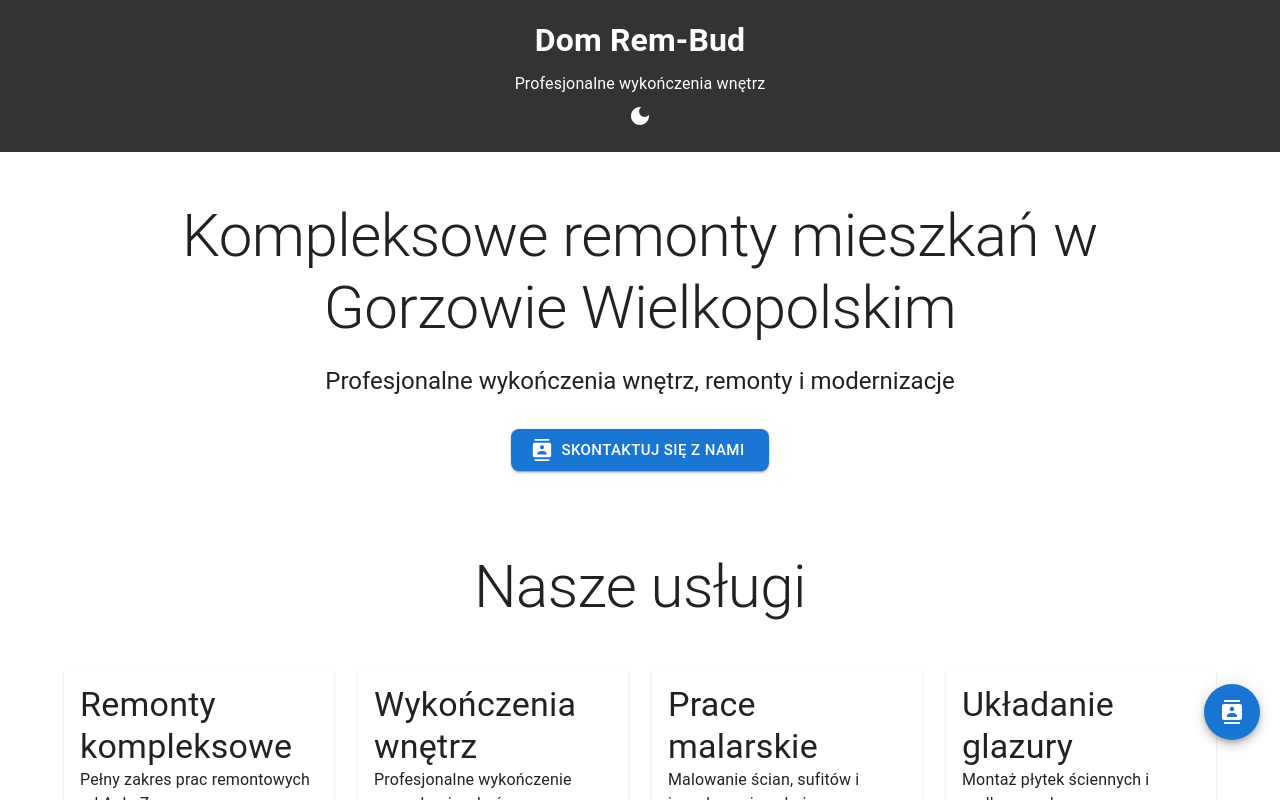
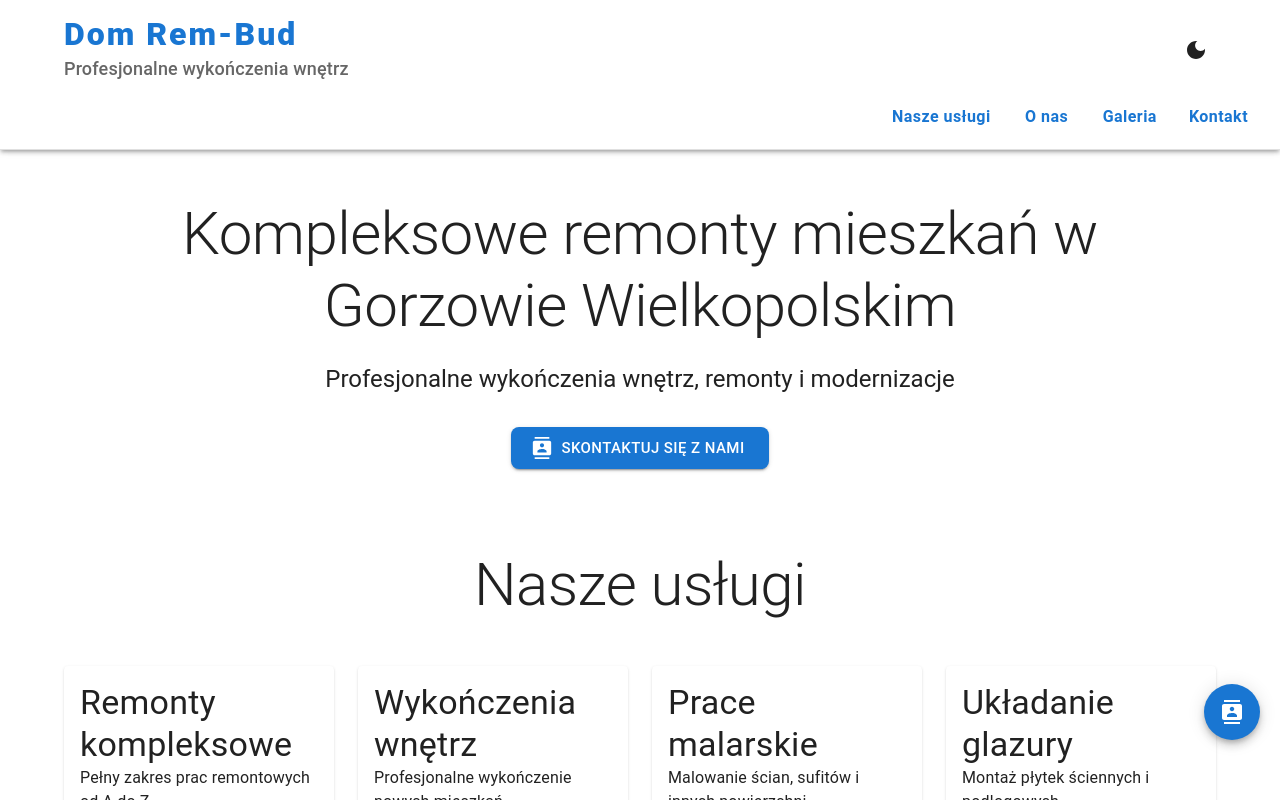
Before and after one commit to MishanyaZh/dom-rem-bud, a Next.js app: page / in a window 1280 px wide. Built offline with nearby package versions, Linux system fonts and the light colour scheme.

Commit message:
improve header, add nav, burger, scroll

```diff
--- a/src/app/components/AboutSection.tsx
+++ b/src/app/components/AboutSection.tsx
@@ -5,7 +5,10 @@ import { motion } from 'framer-motion';
 
 const AboutSection = () => {
   return (
-    <Box sx={{ py: 4, bgcolor: 'background.default', overflow: 'hidden' }}>
+    <Box
+      id="about"
+      sx={{ py: 4, bgcolor: 'background.default', overflow: 'hidden' }}
+    >
       <Container>
         <motion.div
           initial={{ opacity: 0, y: 20 }}
--- a/src/app/components/ContactsSection.tsx
+++ b/src/app/components/ContactsSection.tsx
@@ -39,7 +39,7 @@ const ContactsSection = () => {
   );
 
   return (
-    <Box sx={{ py: 4, position: 'relative', overflow: 'hidden' }}>
+    <Box id="contact" sx={{ py: 4, position: 'relative', overflow: 'hidden' }}>
       <Container>
         <motion.div
           initial={{ opacity: 0, y: 20 }}
--- a/src/app/components/GallerySection.tsx
+++ b/src/app/components/GallerySection.tsx
@@ -36,7 +36,7 @@ const itemVariants = {
 
 export default function GallerySection({ images }: GallerySectionProps) {
   return (
-    <Box sx={{ py: 4, overflow: 'hidden' }}>
+    <Box id="gallery" sx={{ py: 4, overflow: 'hidden' }}>
       <Container>
         <motion.div
           initial={{ opacity: 0, y: -20 }}
--- /dev/null
+++ b/src/app/components/Header.tsx
@@ -0,0 +1,60 @@
+'use client';
+
+import { Box, Typography, Container } from '@mui/material';
+import ThemeToggleButton from './ThemeToggleButton';
+import Navbar from './Navbar';
+
+export default function Header() {
+  return (
+    <Box
+      component="header"
+      sx={{
+        position: 'sticky',
+        top: 0,
+        zIndex: 1,
+        bgcolor: 'background.paper',
+        boxShadow: 3,
+        borderBottom: 1,
+        borderColor: 'divider',
+      }}
+    >
+      <Container
+        sx={{
+          display: 'flex',
+          alignItems: 'center',
+          paddingTop: 2,
+          paddingBottom: 0,
+          gap: 3,
+          flexWrap: { xs: 'wrap', md: 'nowrap' },
+        }}
+      >
+        <Box sx={{ flexGrow: 1 }}>
+          <Typography
+            variant="h1"
+            sx={{
+              fontSize: { xs: 24, md: 32 },
+              fontWeight: 800,
+              letterSpacing: 2,
+              color: 'primary.main',
+              m: 0,
+            }}
+          >
+            Dom Rem-Bud
+          </Typography>
+          <Typography
+            variant="subtitle1"
+            sx={{
+              color: 'text.secondary',
+              fontWeight: 500,
+              fontSize: { xs: 14, md: 18 },
+            }}
+          >
+            Profesjonalne wykończenia wnętrz
+          </Typography>
+        </Box>
+        <ThemeToggleButton />
+      </Container>
+      <Navbar />
+    </Box>
+  );
+}
--- /dev/null
+++ b/src/app/components/Navbar.tsx
@@ -0,0 +1,121 @@
+'use client';
+
+import React, { useState } from 'react';
+import {
+  AppBar,
+  Toolbar,
+  IconButton,
+  Box,
+  Drawer,
+  List,
+  ListItem,
+  ListItemButton,
+  ListItemText,
+  useMediaQuery,
+  useTheme,
+  Button,
+} from '@mui/material';
+import MenuIcon from '@mui/icons-material/Menu';
+import CloseIcon from '@mui/icons-material/Close';
+
+const navLinks = [
+  { label: 'Nasze usługi', href: '#services' },
+  { label: 'O nas', href: '#about' },
+  { label: 'Galeria', href: '#gallery' },
+  { label: 'Kontakt', href: '#contact' },
+];
+
+const scrollToSection = (id: string) => {
+  const el = document.getElementById(id);
+  if (el) {
+    el.scrollIntoView({ behavior: 'smooth', block: 'start' });
+  }
+};
+
+export default function Navbar() {
+  const [drawerOpen, setDrawerOpen] = useState(false);
+  const theme = useTheme();
+  const isMobile = useMediaQuery(theme.breakpoints.down('md'));
+
+  const handleNavClick = (href: string) => {
+    setDrawerOpen(false);
+    const id = href.replace('#', '');
+    setTimeout(() => scrollToSection(id), 100);
+  };
+
+  return (
+    <Box sx={{ width: '100%' }}>
+      <AppBar
+        position="static"
+        color="default"
+        elevation={0}
+        sx={{
+          bgcolor: 'transparent',
+          border: 'none',
+          boxShadow: 'none',
+        }}
+      >
+        <Toolbar sx={{ justifyContent: 'flex-end', minHeight: 56, px: 0 }}>
+          {isMobile ? (
+            <>
+              <IconButton
+                edge="end"
+                color="inherit"
+                onClick={() => setDrawerOpen(true)}
+                sx={{ mr: 2 }}
+              >
+                <MenuIcon fontSize="large" />
+              </IconButton>
+              <Drawer
+                anchor="right"
+                open={drawerOpen}
+                onClose={() => setDrawerOpen(false)}
+                ModalProps={{ keepMounted: true }}
+                PaperProps={{
+                  sx: {
+                    bgcolor: 'background.paper',
+                    width: '100vw',
+                    height: '100vh',
+                    maxWidth: '100vw',
+                    position: 'fixed',
+                    top: 0,
+                    left: 0,
+                    zIndex: 2001,
+                  },
+                }}
+              >
+                <Box sx={{ display: 'flex', justifyContent: 'flex-end', p: 2 }}>
+                  <IconButton onClick={() => setDrawerOpen(false)}>
+                    <CloseIcon fontSize="large" />
+                  </IconButton>
+                </Box>
+                <List>
+                  {navLinks.map((link) => (
+                    <ListItem key={link.href} disablePadding>
+                      <ListItemButton onClick={() => handleNavClick(link.href)}>
+                        <ListItemText primary={link.label} />
+                      </ListItemButton>
+                    </ListItem>
+                  ))}
+                </List>
+              </Drawer>
+            </>
+          ) : (
+            <Box sx={{ display: 'flex', gap: 2 }}>
+              {navLinks.map((link) => (
+                <Button
+                  key={link.href}
+                  color="primary"
+                  sx={{ fontWeight: 600, fontSize: 16, textTransform: 'none' }}
+                  onClick={() => handleNavClick(link.href)}
+                >
+                  {link.label}
+                </Button>
+              ))}
+            </Box>
+          )}
+        </Toolbar>
+      </AppBar>
+    </Box>
+  );
+}
--- a/src/app/components/ServicesSection.tsx
+++ b/src/app/components/ServicesSection.tsx
@@ -51,7 +51,7 @@ const itemVariants = {
 
 export default function ServicesSection() {
   return (
-    <Box sx={{ py: 4, overflow: 'hidden' }}>
+    <Box id="services" sx={{ py: 4, overflow: 'hidden' }}>
       <Container>
         <motion.div
           initial={{ opacity: 0, y: -20 }}
--- a/src/app/layout.tsx
+++ b/src/app/layout.tsx
@@ -2,9 +2,9 @@ import type { Metadata } from 'next';
 import { Geist, Geist_Mono } from 'next/font/google';
 import './globals.css';
 import Providers from './providers';
-import ThemeToggleButton from './components/ThemeToggleButton';
 import SEO from '../../next-seo.config.js';
 import { contactData } from '@/utils/contactData';
+import Header from './components/Header';
 
 const geistSans = Geist({
   variable: '--font-geist-sans',
@@ -74,13 +74,7 @@ export default function RootLayout({
       <body className={`${geistSans.variable} ${geistMono.variable}`}>
         <Providers>
           <div className="app-layout">
-            <header className="site-header">
-              <div className="container">
-                <h1>Dom Rem-Bud</h1>
-                <p>Profesjonalne wykończenia wnętrz</p>
-                <ThemeToggleButton />
-              </div>
-            </header>
+            <Header />
             <main>{children}</main>
             <footer className="site-footer">
               <div className="container">
```
